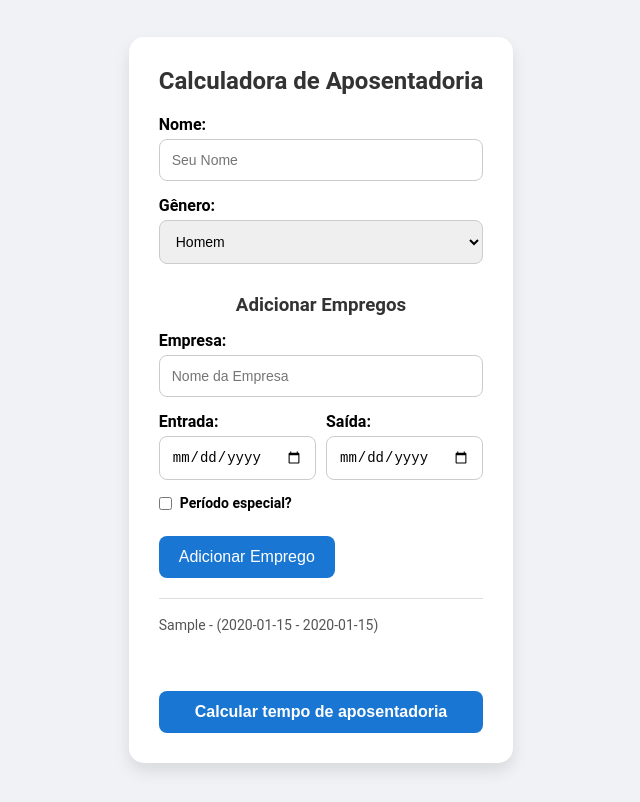
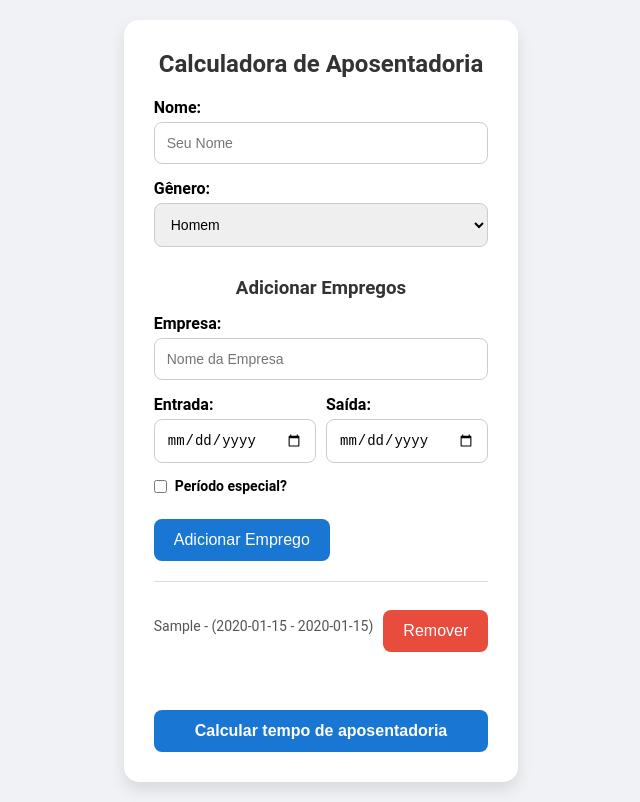
Before and after one commit to aarrieche/aposentadoria-calculator, a React (Create React App) app: page / in a window 1280 px wide. Both pictures are taken after typing "Sample", "2020-01-15", "2020-01-15" into the empty fields and a click on the button "Adicionar Emprego". Shown: the whole page, without its empty margins (319-959 px from the left). Built offline with nearby package versions, Linux system fonts and the light colour scheme.

Commit message:
:sparkles: feat: implementing a test button for go to the last page and test the simulation

```diff
--- a/src/RetirementCalculator.js
+++ b/src/RetirementCalculator.js
@@ -35,6 +35,12 @@ export default function RetirementCalculator() {
     sessionStorage.setItem("sessionId", id);
     return id;
   }
+
+  const removeJob = (indexToRemove) => {
+    const updatedJobs = jobs.filter((_, index) => index !== indexToRemove);
+    setJobs(updatedJobs);
+    sessionStorage.setItem("jobs", JSON.stringify(updatedJobs));
+  };
 
   const groupJobsByCompany = (jobs) => {
     const grouped = {};
@@ -263,6 +269,10 @@ export default function RetirementCalculator() {
     setTotalYears(total);
     setRemainingYears(remaining);
 
+    // 🔹 Salva no sessionStorage para o botão Editar funcionar corretamente
+    sessionStorage.setItem("name", name);
+    sessionStorage.setItem("gender", gender);
+    sessionStorage.setItem("jobs", JSON.stringify(jobs));
     sessionStorage.setItem("totalYears", total);
     sessionStorage.setItem("remainingYears", remaining);
 
@@ -357,6 +367,9 @@ export default function RetirementCalculator() {
     return (
       <div className="card payment-section">
         <h2>Selecione método de pagamento</h2>
+        <button className="button" style={{ marginBottom: "10px", backgroundColor: "#ccc", color: "#000" }} onClick={proceedToResult}>
+          Pular pagamento (modo teste)
+        </button>
         <div className="form-group">
           <label>Email:</label>
           <input
@@ -441,7 +454,7 @@ export default function RetirementCalculator() {
                   {group.periods.map((job, subIndex) => (
                     <li key={subIndex}>
                       Início: {job.entryDate} | Fim: {job.exitDate} ({formatYearsMonthsDays(job.diffYears)})
-                      {job.insalubre && <span style={{ color: "red", fontWeight: "bold" }}> [INSALUBRE]</span>}
+                      {job.insalubre && <span style={{ color: "red", fontWeight: "bold" }}> [ESPECIAL]</span>}
                     </li>
                   ))}
                   <li><strong>Total (comum + especial):</strong> {formatYearsMonthsDays(group.totalYears)}</li>
@@ -550,8 +563,15 @@ export default function RetirementCalculator() {
         {jobs.length > 0 && (
           <div className="job-list">
             {jobs.map((job, index) => (
-              <div key={index} className="job-item">
-                {job.companyName} - ({job.entryDate} - {job.exitDate})
+              <div key={index} className="job-item" style={{ display: "flex", justifyContent: "space-between", alignItems: "center" }}>
+                <span>{job.companyName} - ({job.entryDate} - {job.exitDate})</span>
+                <button
+                  className="button"
+                  style={{ backgroundColor: "#e74c3c", color: "#fff", marginLeft: "10px" }}
+                  onClick={() => removeJob(index)}
+                >
+                  Remover
+                </button>
               </div>
             ))}
           </div>
```
